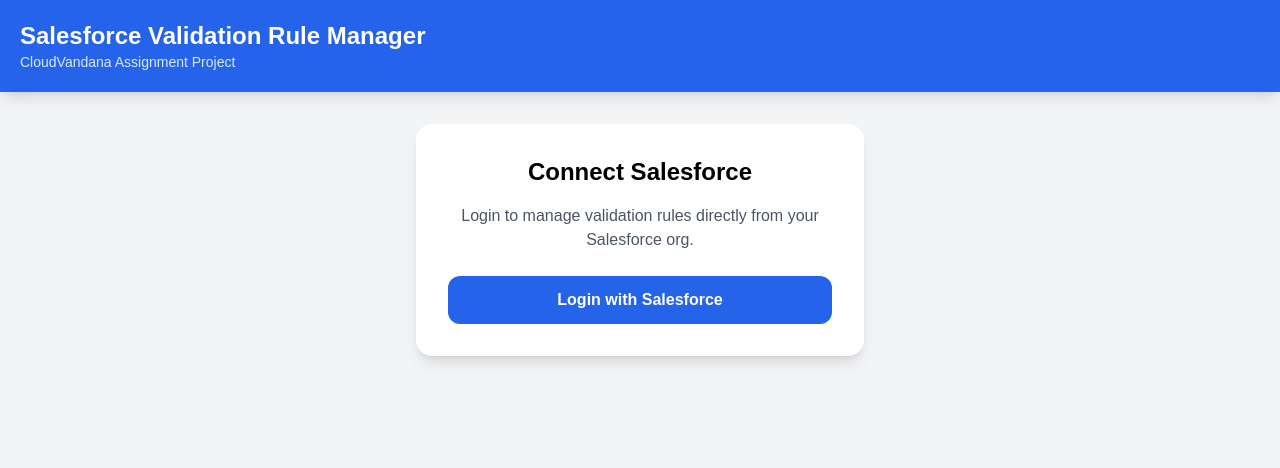
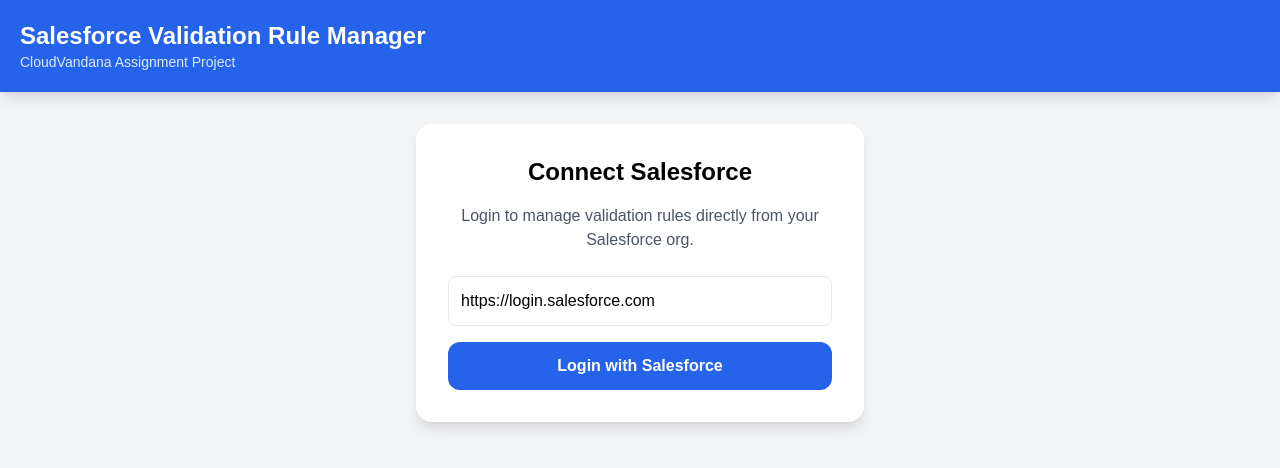
Before and after one commit to akaash37/salesforce-validation-rule-manager, a React (Create React App) app in the folder frontend/: page / in a window 1280 px wide. Shown: the top 468 px of the page. Built offline with nearby package versions, Linux system fonts and the light colour scheme.

Commit message:
Added multi-org Salesforce login support

```diff
--- a/frontend/src/Home.js
+++ b/frontend/src/Home.js
@@ -6,11 +6,16 @@
   const [rules, setRules] = useState([]);
   const [loading, setLoading] = useState(false);
 
+  const [loginUrl, setLoginUrl] = useState(
+  "https://login.salesforce.com"
+    );
+
   const token = localStorage.getItem("access_token");
   const instanceUrl = localStorage.getItem("instance_url");
 
   const handleLogin = () => {
-    window.location.href = "https://salesforce-validation-backend-mp45.onrender.com/auth/salesforce";
+    window.location.href =
+  `https://salesforce-validation-backend-mp45.onrender.com/auth/salesforce?loginUrl=${encodeURIComponent(loginUrl)}`;
   };
 
   const handleLogout = () => {
@@ -123,6 +128,14 @@
             <p className="text-gray-600 mb-6">
               Login to manage validation rules directly from your Salesforce org.
             </p>
+
+            <input
+              type="text"
+              value={loginUrl}
+              onChange={(e) => setLoginUrl(e.target.value)}
+              placeholder="Enter Salesforce Login URL"
+              className="w-full border p-3 rounded-lg mb-4"
+            />
 
             <button
               onClick={handleLogin}
```
Also changed, not shown: 2 other files (tests, documents, lock files or other folders).
